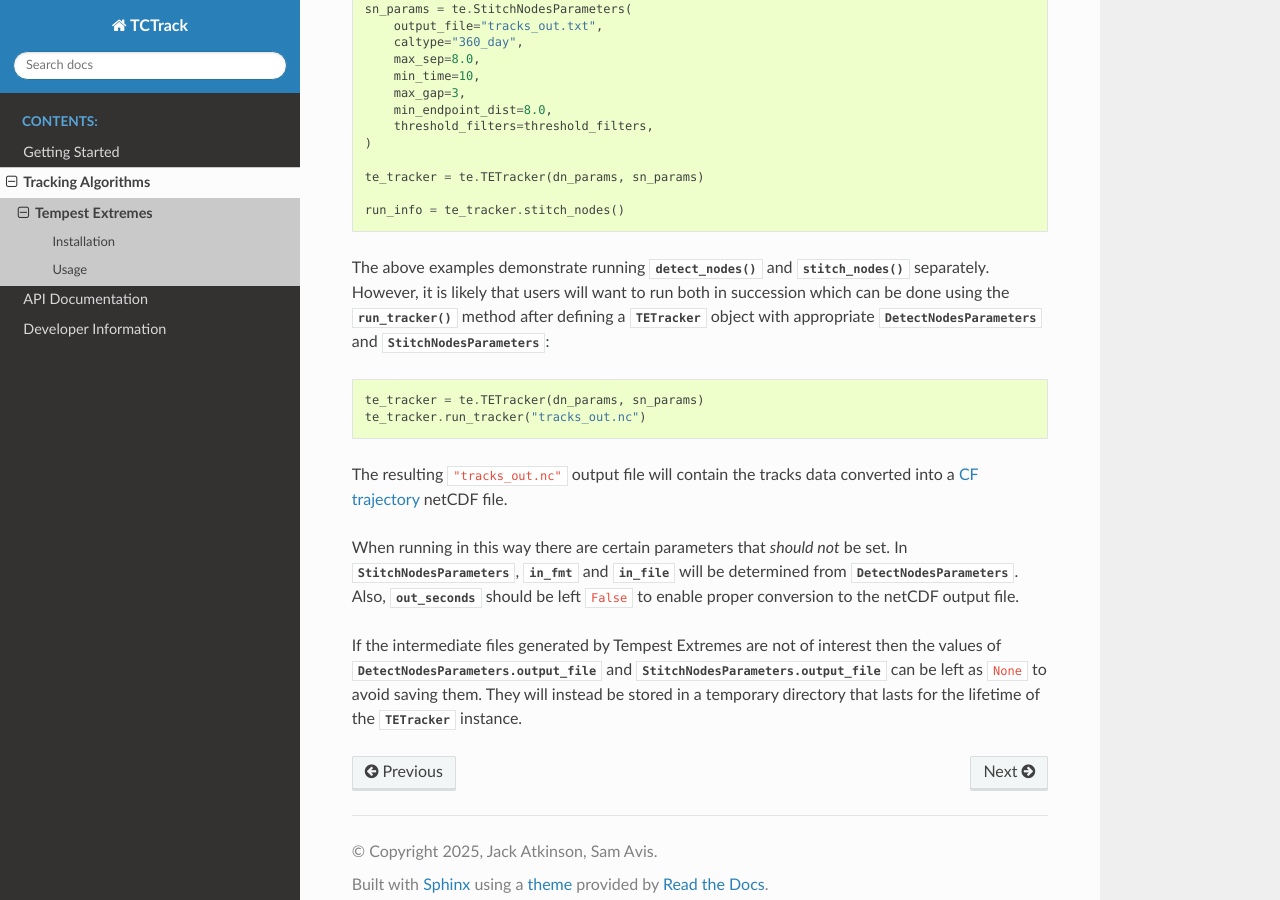
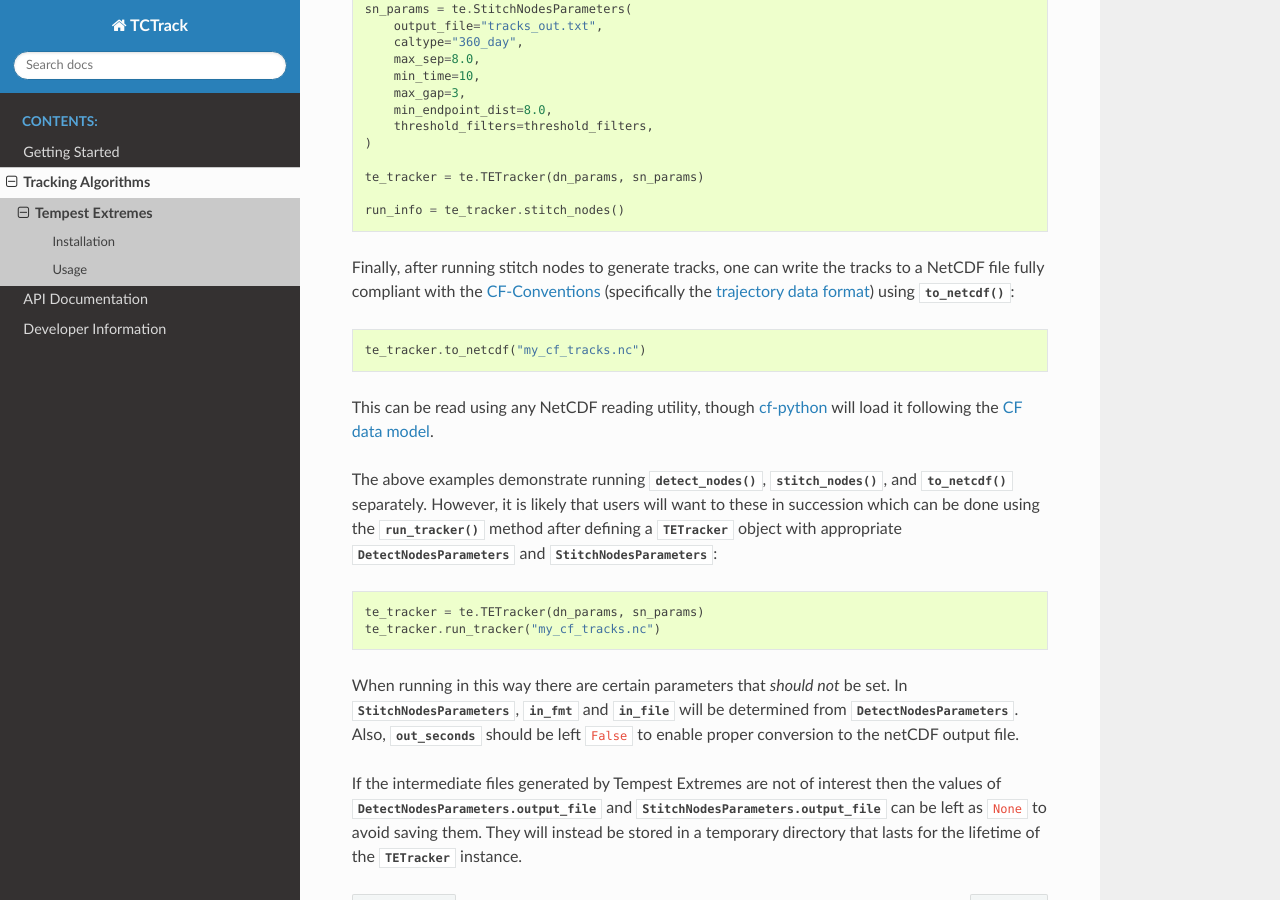
Before and after one commit to Cambridge-ICCS/TCTrack, a Sphinx documentation site: the page built from docs/tracking-algorithms/tempest_extremes.rst, in a window 1280 px wide and 900 px high, scrolled down 2425 px. Built offline with Sphinx 7.4.7 and the Read the Docs theme 3.1.0, drawn with Linux system fonts in a browser that asks for light colours.

Commit message:
Update docs following addition of to_netcdf command
Add description of using `to_netcdf` to the TE documentation.

Update getting-started with information about installing the udunits
dependency, as required by cf-python.

Update sphinx config to auto-label sections for easy referencing

Update sphinx config to enable location of UDUNITS dependency during
build.

```diff
--- a/docs/conf.py
+++ b/docs/conf.py
@@ -8,6 +8,8 @@
 
 import os
 import sys
+import platform
+import subprocess
 
 project = "TCTrack"
 copyright = "2025, Jack Atkinson, Sam Avis"
@@ -17,6 +19,11 @@ release = "0.1.0"
 # Set the root for the project to be analysed in sphinx
 sys.path.insert(0, os.path.abspath("../src"))
 
+# Add the path to udunits2 library installed via homebrew for macOS
+if platform.system() == 'Darwin':
+    brew_prefix = subprocess.check_output(['brew', '--prefix'], text=True).strip()
+    os.environ['DYLD_LIBRARY_PATH'] = f"{brew_prefix}/lib:" + os.environ.get('DYLD_LIBRARY_PATH', '')
+
 # -- General configuration ---------------------------------------------------
 # https://www.sphinx-doc.org/en/master/usage/configuration.html#general-configuration
 
@@ -25,6 +32,7 @@ extensions = [
     "sphinx.ext.viewcode",  # links to highlighted source code
     "sphinx.ext.autodoc",  # pull in documentation from docstrings
     "sphinx_autodoc_typehints",  # use type hints from code/docstrings
+    "sphinx.ext.autosectionlabel",  # Auto-generate reference labels for sections
 ]
 
 templates_path = ["_templates"]
@@ -39,3 +47,4 @@ html_theme = "sphinx_rtd_theme"
 html_static_path = ["_static"]
 autodoc_member_order = "bysource"
 napoleon_preprocess_types = True
+autosectionlabel_prefix_document = True
--- a/docs/tracking-algorithms/tempest_extremes.rst
+++ b/docs/tracking-algorithms/tempest_extremes.rst
@@ -142,22 +142,29 @@ is then filtered based upon the lattitude and surface altitude. The format of th
     run_info = te_tracker.stitch_nodes()
 
 
-The above examples demonstrate running :meth:`~TETracker.detect_nodes` and
-:meth:`~TETracker.stitch_nodes` separately.
-However, it is likely that users will want to run both in succession which can be done
-using the :meth:`~TETracker.run_tracker` method after defining a :class:`TETracker`
-object with appropriate :class:`DetectNodesParameters` and
-:class:`StitchNodesParameters`:
+Finally, after running stitch nodes to generate tracks, one can write the tracks to
+a NetCDF file fully compliant with the `CF-Conventions <https://cfconventions.org/>`_
+(specifically the `trajectory data format <https://cfconventions.org/Data/cf-conventions/cf-conventions-1.11/cf-conventions.html#trajectory-data>`_)
+using :meth:`~TETracker.to_netcdf`:
+
+.. code-block:: python
+
+    te_tracker.to_netcdf("my_cf_tracks.nc")
+
+This can be read using any NetCDF reading utility, though
+`cf-python <https://ncas-cms.github.io/cf-python/>`_ will load it following the
+`CF data model <https://ncas-cms.github.io/cf-python/#cf-data-model>`_.
+
+The above examples demonstrate running :meth:`~TETracker.detect_nodes`,
+:meth:`~TETracker.stitch_nodes`, and :meth:`~TETracker.to_netcdf` separately. However,
+it is likely that users will want to these in succession which can be done using the
+:meth:`~TETracker.run_tracker` method after defining a :class:`TETracker` object with
+appropriate :class:`DetectNodesParameters` and :class:`StitchNodesParameters`:
 
 .. code-block:: python
 
     te_tracker = te.TETracker(dn_params, sn_params)
-    te_tracker.run_tracker("tracks_out.nc")
-
-The resulting ``"tracks_out.nc"`` output file will contain the tracks data converted
-into a `CF trajectory
-<https://cfconventions.org/Data/cf-conventions/cf-conventions-1.7/build/aphs04.html>`_
-netCDF file.
+    te_tracker.run_tracker("my_cf_tracks.nc")
 
 When running in this way there are certain parameters that *should not* be
 set. In :class:`StitchNodesParameters`, :attr:`~StitchNodesParameters.in_fmt`
```
Also changed, not shown: docs/getting-started/index.rst (+27 -0 lines).
